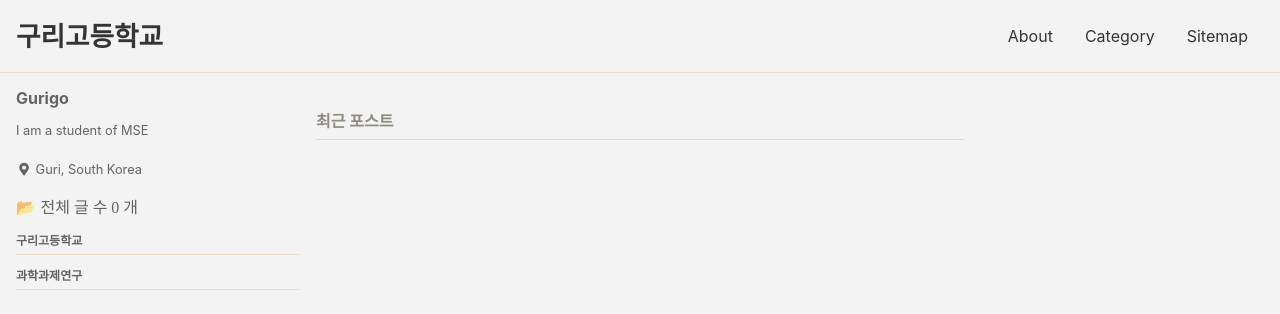
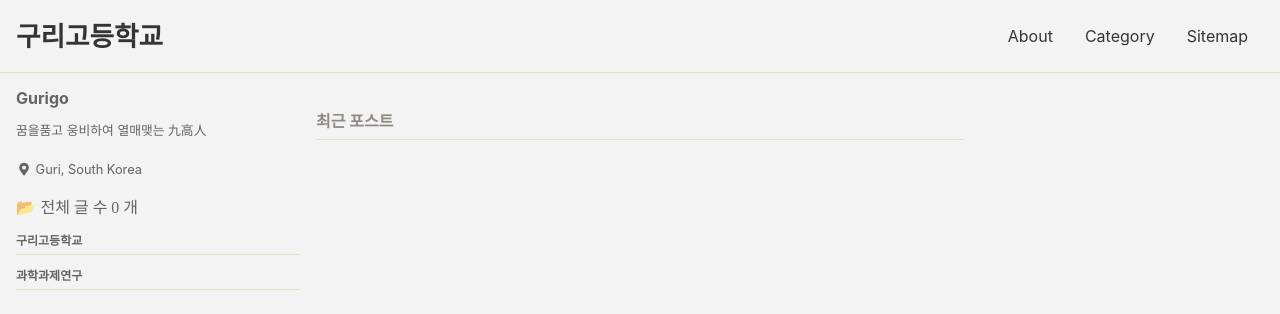
Before and after one commit to gurigo88/gurigo88.github.io, a Jekyll site: the page built from index.html, in a window 1280 px wide. Shown: the top 314 px of the page. Built offline with Jekyll 4.4.1, drawn with Linux system fonts in a browser that asks for light colours; cached includes are drawn as plain includes; the list of posts is cut into pages by our own code.

Commit message:
Update _config.yml

```diff
--- a/_config.yml
+++ b/_config.yml
@@ -104,7 +104,7 @@ analytics:
 author:
   name             : "Gurigo"
   avatar           : # path of avatar image, e.g. "/assets/images/bio-photo.jpg"
-  bio              : "I am a student of MSE"
+  bio              : "꿈을품고 웅비하여 열매맺는 九高人"
   location         : "Guri, South Korea"
   email            :
   links:
```
